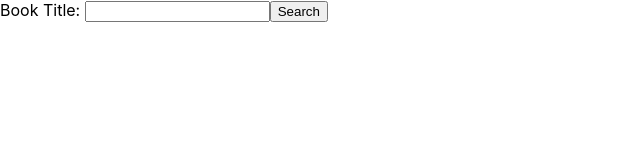
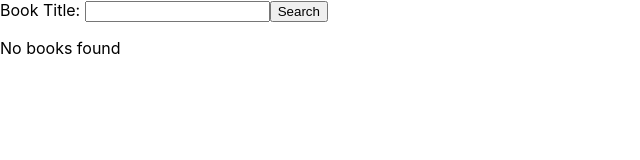
Before and after one commit to JackMartinDev/book-logger, a React (Create React App) app: page / in a window 1280 px wide. Shown: the top 160 px of the page, without its empty margins (0-640 px from the left). Built offline with nearby package versions, Linux system fonts and the light colour scheme.

Commit message:
Added book search error

```diff
--- a/src/components/Books/BookList.js
+++ b/src/components/Books/BookList.js
@@ -3,6 +3,7 @@ import Book from "./Book";
 
 const BooksList = (props) => {
   const [books, setBooks] = useState();
+
   const DUMMY_ARRAY = [
     { title: "Haruhi 1", author: "John", rating: "2" },
     { title: "Haruhi 2", author: "John", rating: "2" },
@@ -11,20 +12,24 @@ const BooksList = (props) => {
     { title: "Haruhi 5", author: "John", rating: "2" },
     { title: "Haruhi 6", author: "John", rating: "2" },
   ];
+  const filteredArray = DUMMY_ARRAY.filter((book) =>
+    book.title.includes(props.bookTitle)
+  );
+
+  let isEmpty;
+  if (filteredArray.length === 0) isEmpty = true;
 
   //TODO ADD KEY
-  //TODO CHANGE TO CONTAINS STRING
   return (
     <div>
-      {DUMMY_ARRAY.filter((book) => book.title === props.bookTitle).map(
-        (book) => (
-          <Book
-            title={book.title}
-            author={book.author}
-            rating={book.rating}
-          ></Book>
-        )
-      )}
+      {isEmpty && <p>No books found</p>}
+      {filteredArray.map((book) => (
+        <Book
+          title={book.title}
+          author={book.author}
+          rating={book.rating}
+        ></Book>
+      ))}
     </div>
   );
 };
--- a/src/components/Books/Books.js
+++ b/src/components/Books/Books.js
@@ -3,7 +3,7 @@ import BooksList from "./BookList";
 import React, { useState } from "react";
 
 const Books = () => {
-  const [bookTitle, setBookTitle] = useState("");
+  const [bookTitle, setBookTitle] = useState();
 
   const onFormSubmitHandler = (book) => {
     setBookTitle(book);
```
